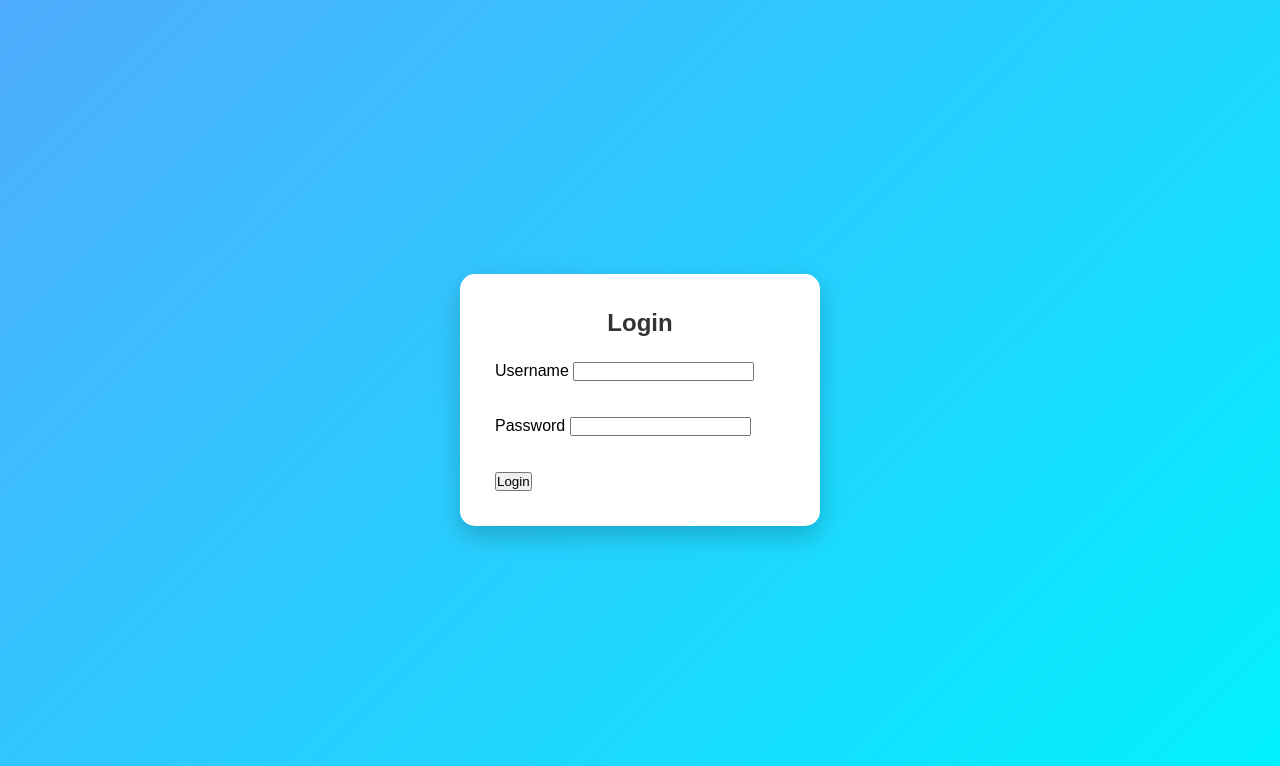
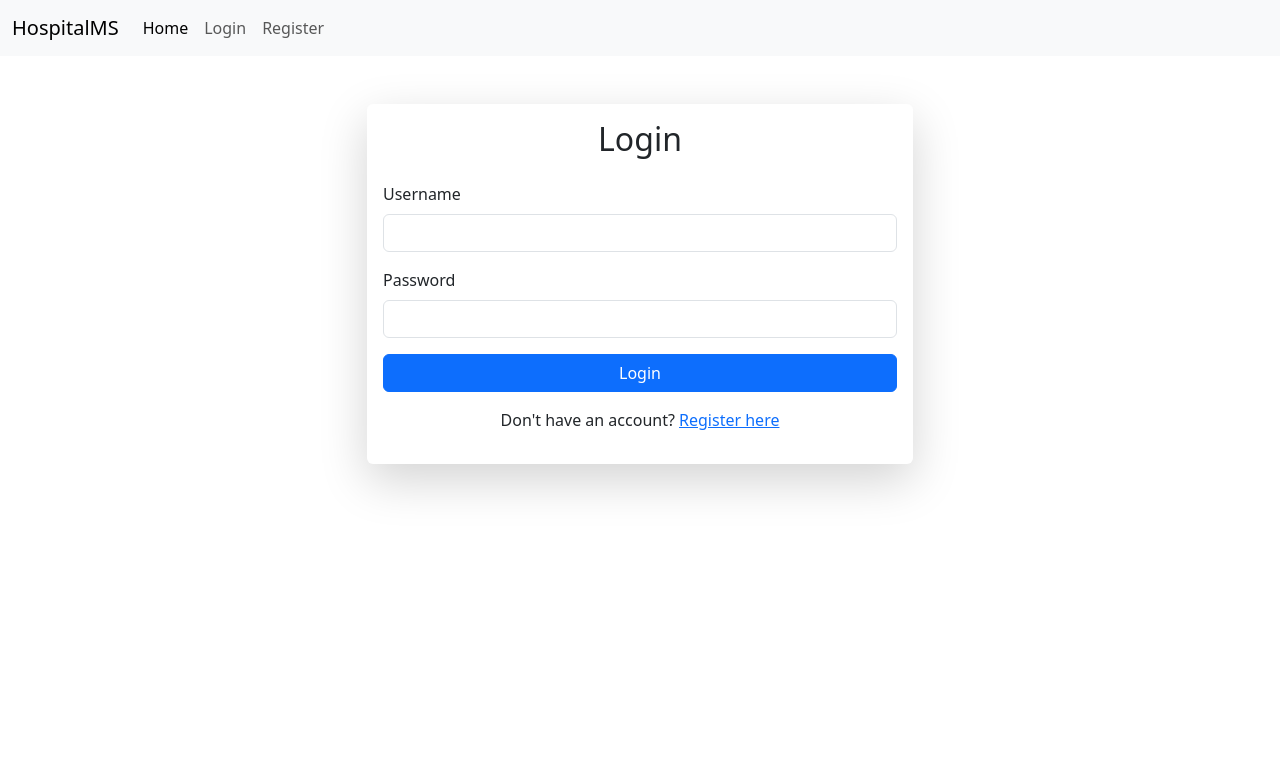
Before and after one commit to sahilpalme/learningflask, a Flask app: page /login in a window 1280 px wide. Shown: the top 766 px of the page. Run offline with Flask 3, Linux system fonts and the light colour scheme.

Commit message:
made login page more interactive

```diff
--- a/project/templates/login.html
+++ b/project/templates/login.html
@@ -1,39 +1,40 @@
-<!DOCTYPE html>
-<html>
-<head>
-    <title>Login</title>
-    <link rel="stylesheet" href="{{ url_for('static', filename='login.css') }}">
-</head>
-<body>
-<div class="login-container">
-<h2>Login</h2>
+{% extends "base.html" %}
+{% block title %} Login {% endblock %}
+{% block  content %}<div class="container mt-5">
+    <div class="row justify-content-center">
+        <div class="col-md-6">
 
-<form method="POST">
+            <div class="card shadow-lg border-0">
+
+    <div class="card-body">
+
+        <h2 class="text-center mb-4">Login</h2>
+
+        <form method="POST">
 
     {{ form.hidden_tag() }}
-    <p>
-    {{ form.username.label }}
-    {{ form.username() }}</p>
+    <div class="mb-3">
+    {{ form.username.label(class="form-label") }}
+    {{ form.username(class="form-control") }}</div>
 
-    <br><br>
-    <p>
-    {{ form.password.label }}
-    {{ form.password() }}</p>
+    <div class="mb-3">
+    {{ form.password.label(class="form-label") }}
+    {{ form.password(class="form-control") }}</div>
 
-    <br><br>
-    <p>
-    {{ form.submit() }}</p>
+
+    <div class="d-grid">
+    {{ form.submit(class="btn btn-primary w-100") }}</div>
 
 </form>
+<p class="text-center mt-3">
+    Don't have an account?
+    <a href="{{ url_for('main.register') }}">Register here</a>
+</p>
 
-{% with messages = get_flashed_messages() %}
-    {% if messages %}
-        {% for msg in messages %}
-            <p>{{ msg }}</p>
-        {% endfor %}
-    {% endif %}
-{% endwith %}
+
+    </div>
 </div>
-
-</body>
-</html>
+        </div>
+    </div>
+</div>
+{% endblock %}
```
